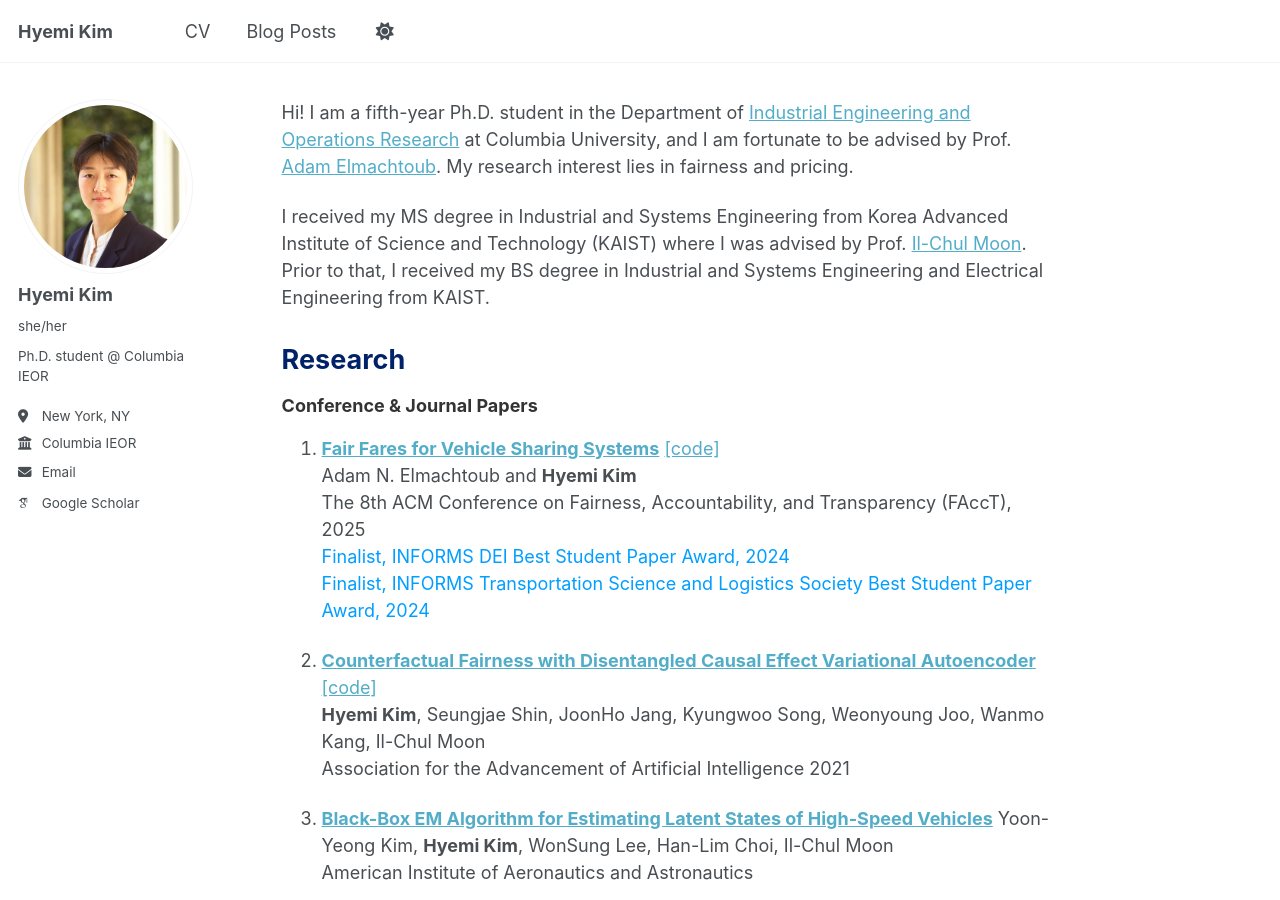
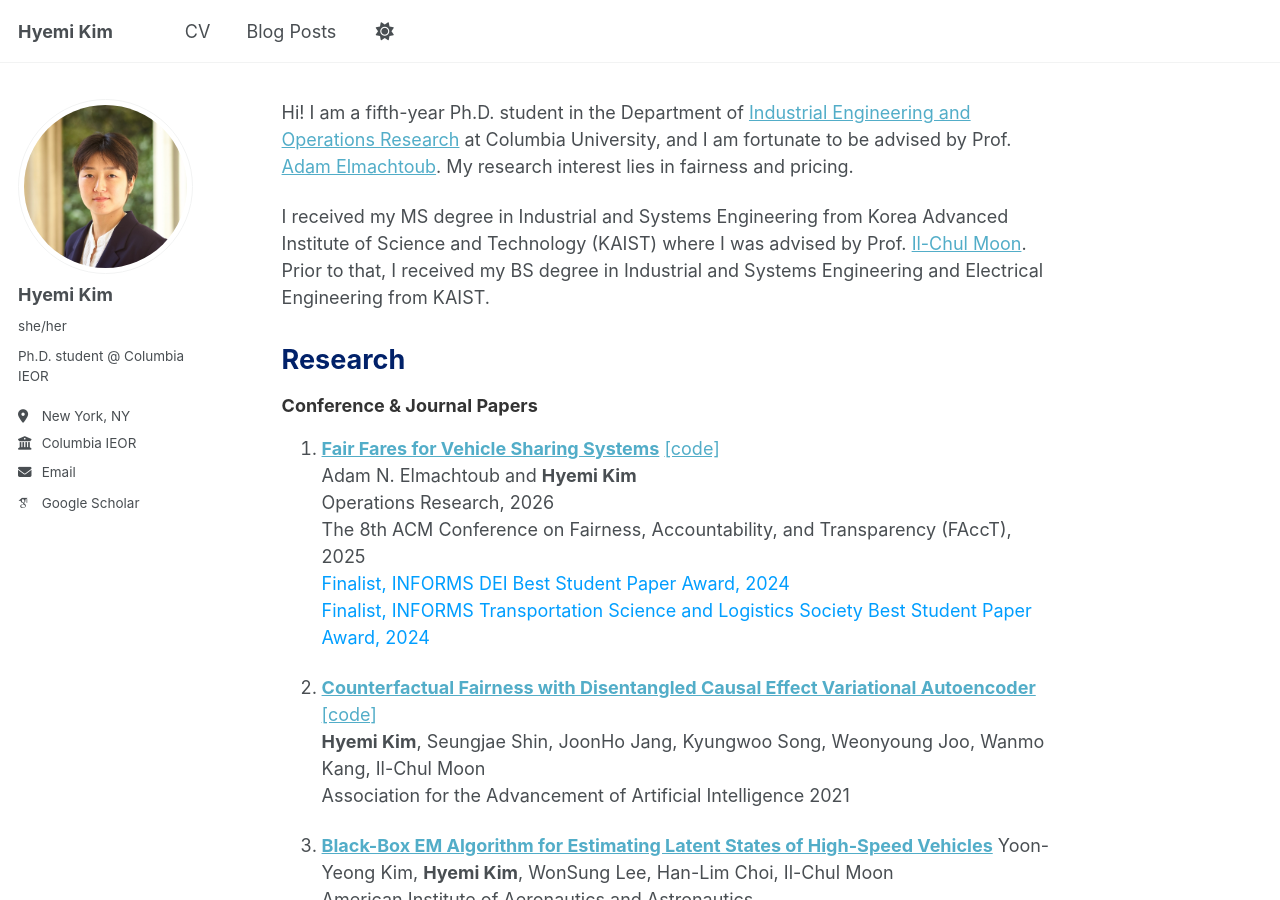
Before and after one commit to HyemiK1m/hyemik1m.github.io, a Jekyll site: the page built from _pages/about.md, in a window 1280 px wide and 900 px high. Built offline with Jekyll 4.4.1, drawn with Linux system fonts in a browser that asks for light colours; some web fonts are replaced; a script that is not in the unit is left out.

Commit message:
Update about.md with new research publication
Added publication details for a conference paper.

```diff
--- a/_pages/about.md
+++ b/_pages/about.md
@@ -17,6 +17,7 @@ I received my MS degree in Industrial and Systems Engineering from Korea Advance
 <h3 style="color:#333; font-size:1em; font-weight:700; margin-top:0; margin-bottom:0;">Conference & Journal Papers</h3>
 1. [**Fair Fares for Vehicle Sharing Systems**](https://papers.ssrn.com/sol3/papers.cfm?abstract_id=4699813) [[code]](https://github.com/HyemiK1m/Fair_Fares)<br>
 Adam N. Elmachtoub and **Hyemi Kim**<br>
+Operations Research, 2026<br>
 The 8th ACM Conference on Fairness, Accountability, and Transparency (FAccT), 2025<br>
 <span style="color:#009EFF;">Finalist, INFORMS DEI Best Student Paper Award, 2024</span><br>
 <span style="color:#009EFF;">Finalist, INFORMS Transportation Science and Logistics Society Best Student Paper Award, 2024</span><br>
```
